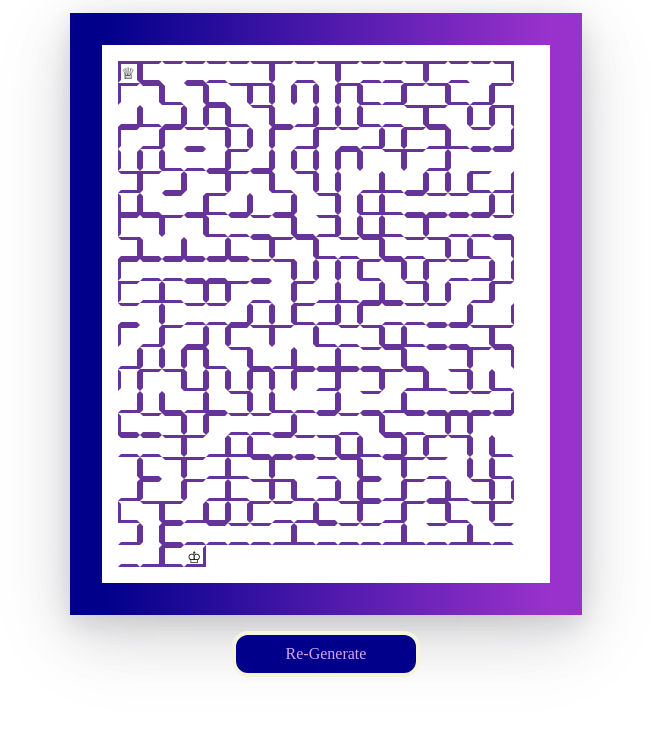
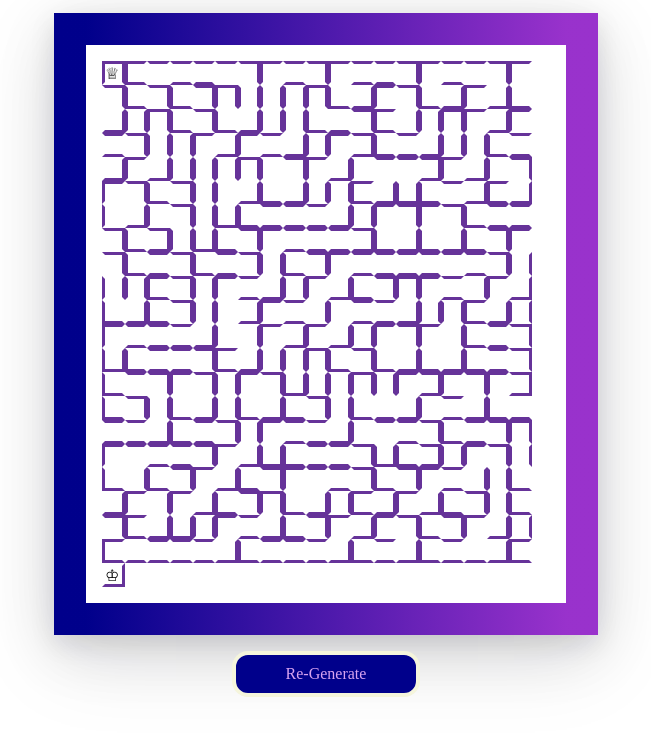
Before and after one commit to chsanjay920/maze-generator, a plain HTML site: page index.html in a window 1280 px wide. Shown: the part 48-784 px from the top of the page, without its empty margins (314-965 px from the left). Drawn offline with Linux system fonts and the light colour scheme.

Commit message:
css updated

```diff
--- a/script.js
+++ b/script.js
@@ -56,6 +56,7 @@ function createGrid() {
     for (var i = 0; i < row; i++) {
         for (var j = 0; j < col; j++) {
             const para = document.createElement("div");
+            // para.innerHTML = i;
             para.className = "cell";
             para.id = `${i}-${j}`;
             box.appendChild(para);
--- a/style.css
+++ b/style.css
@@ -30,7 +30,7 @@
   display: flex;
   flex-wrap: wrap;
   padding: 1rem;
-  width: 26rem;
+  width: 35vw;
   height: auto;
   border-width: 2rem;
   border-style: solid;
@@ -40,8 +40,8 @@
 }
 
 .cell {
-  width: 1rem;
-  height: 1rem;
+  width: 1.3vw;
+  height: 1.4vw;
   border: 3px solid rebeccapurple;
   margin: 0px;
 }
```
